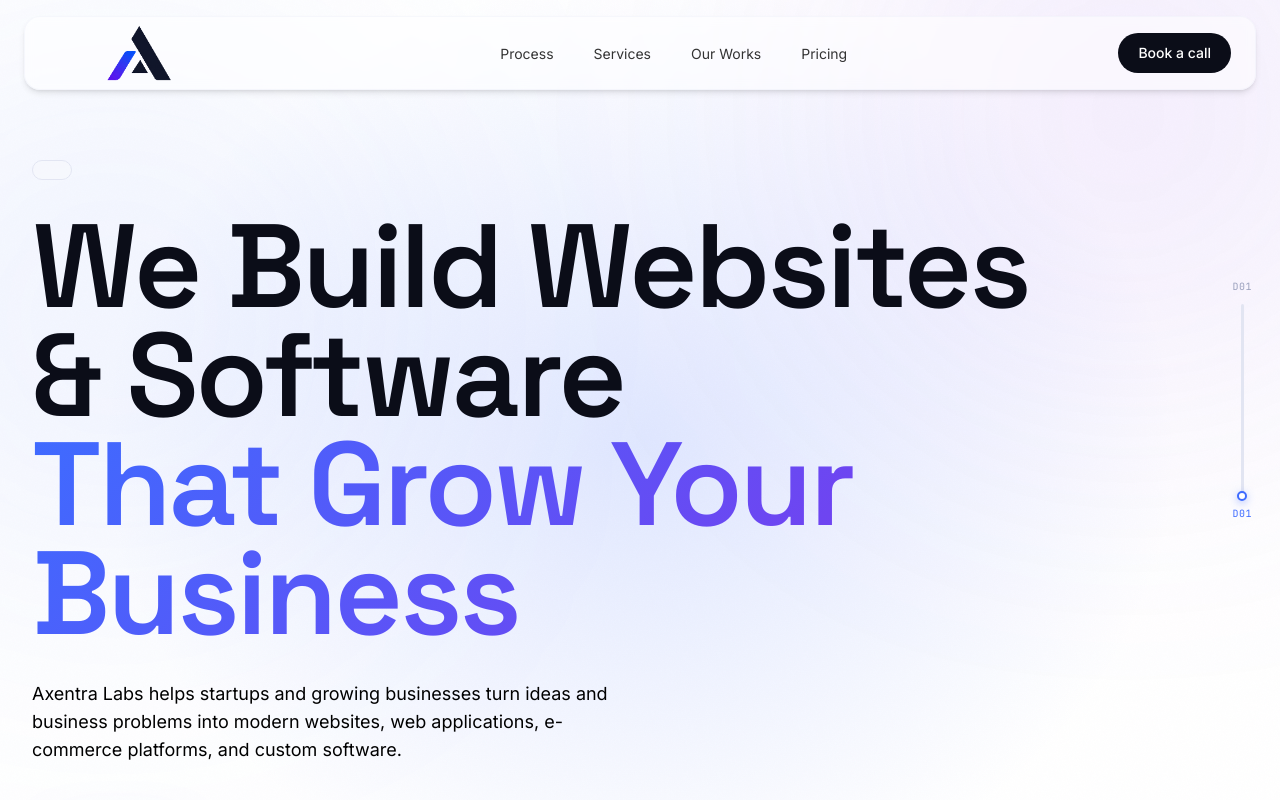
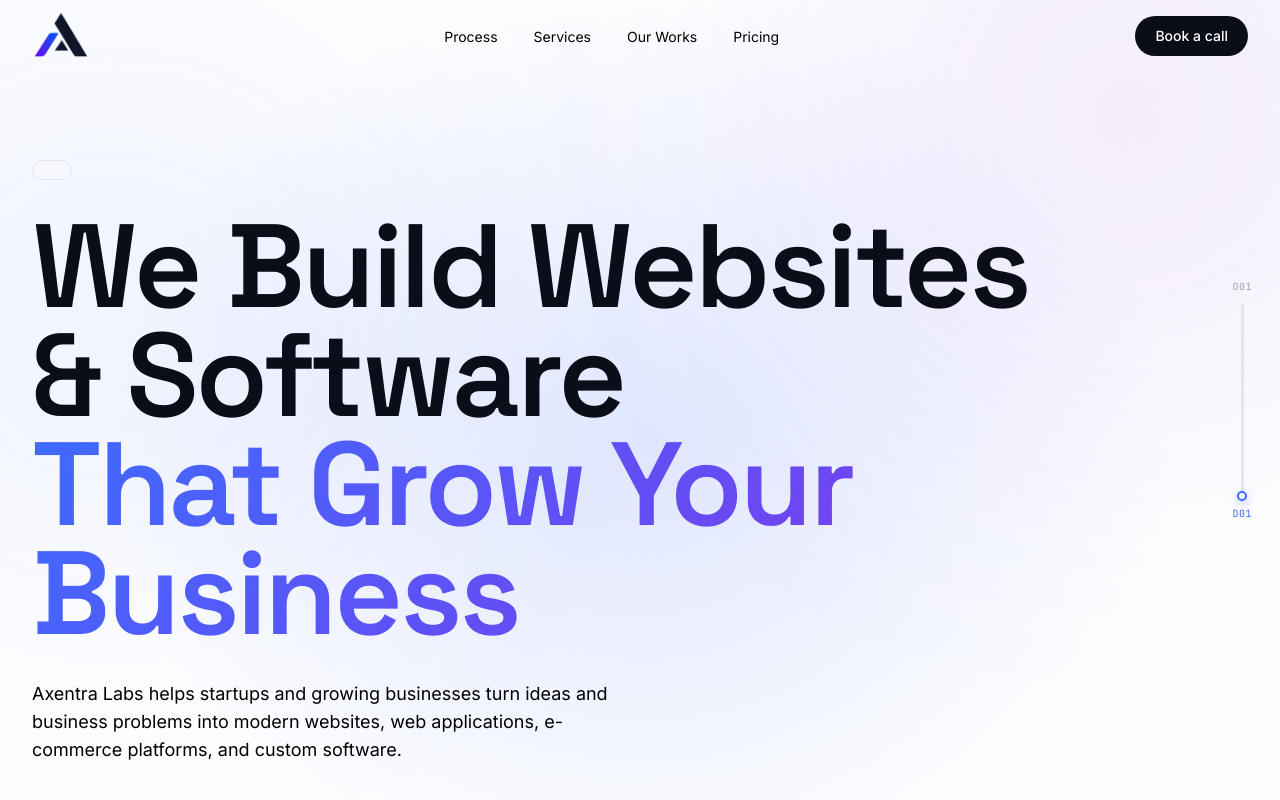
Before and after one commit to AgCode18/Axentra-Labs, a Next.js app: page / in a window 1280 px wide. Shown: the top 800 px of the page. Built offline with nearby package versions, Linux system fonts and the light colour scheme.

Commit message:
Update Navbar component with responsive design and scroll effects; modify .gitignore for Next.js build files

```diff
--- a/components/Navbar.tsx
+++ b/components/Navbar.tsx
@@ -1,3 +1,106 @@
+"use client";
+
+import { useEffect, useState } from "react";
+import { LogoFull } from "./Logo";
+
+const LINKS = [
+  { href: "#process", label: "Process" },
+  { href: "#work", label: "Services" },
+  { href: "#projects", label: "Our Works" },
+  { href: "#pricing", label: "Pricing" },
+  // { href: "#faq", label: "FAQ" },
+];
+
+export function Navbar() {
+  const [scrolled, setScrolled] = useState(false);
+  const [open, setOpen] = useState(false);
+
+  useEffect(() => {
+    const onScroll = () => setScrolled(window.scrollY > 12);
+    onScroll();
+    window.addEventListener("scroll", onScroll, { passive: true });
+    return () => window.removeEventListener("scroll", onScroll);
+  }, []);
+
+  return (
+    <header
+      className={`fixed top-0 inset-x-0 z-50 transition-all duration-300 ${
+        scrolled ? "bg-ink/85 backdrop-blur-sm border-b border-line-soft" : "bg-transparent border-b border-transparent"
+      }`}
+    >
+      <nav className="max-w-7xl mx-auto px-5 md:px-8 h-16 md:h-[72px] flex items-center justify-between">
+        <a href="#home" aria-label="Axxentra Labs home" className="group">
+          <LogoFull className="h-12 w-14 transition-transform duration-300 group-hover:scale-[1.04]" />
+        </a>
+
+        <ul className="hidden md:flex items-center gap-9">
+          {LINKS.map((l) => (
+            <li key={l.href}>
+              <a
+                href={l.href}
+                className="link-underline text-sm text-black hover:text-gray-800 transition-colors pb-0.5"
+              >
+                {l.label}
+              </a>
+            </li>
+          ))}
+        </ul>
+
+        <div className="hidden md:block">
+          <a
+            href="#contact"
+            className="inline-flex items-center gap-2 rounded-full bg-fog text-white text-sm font-medium px-5 py-2.5 transition-all duration-300 hover:shadow-[0_8px_24px_-6px_rgba(11,13,24,0.4)] hover:-translate-y-0.5 active:translate-y-0"
+          >
+            Book a call
+          </a>
+        </div>
+
+        <button
+          onClick={() => setOpen((v) => !v)}
+          className="md:hidden text-fog p-2 -mr-2"
+          aria-label="Toggle menu"
+          aria-expanded={open}
+        >
+          <svg width="22" height="22" viewBox="0 0 22 22" fill="none">
+            {open ? (
+              <path d="M5 5L17 17M17 5L5 17" stroke="currentColor" strokeWidth="1.6" strokeLinecap="round" />
+            ) : (
+              <>
+                <path d="M3 6H19" stroke="currentColor" strokeWidth="1.6" strokeLinecap="round" />
+                <path d="M3 11H19" stroke="currentColor" strokeWidth="1.6" strokeLinecap="round" />
+                <path d="M3 16H19" stroke="currentColor" strokeWidth="1.6" strokeLinecap="round" />
+              </>
+            )}
+          </svg>
+        </button>
+      </nav>
+
+      {open && (
+        <div className="md:hidden bg-ink border-t border-line-soft px-5 pb-6 pt-2 flex flex-col gap-1">
+          {LINKS.map((l) => (
+            <a
+              key={l.href}
+              href={l.href}
+              onClick={() => setOpen(false)}
+              className="py-3 text-base text-muted hover:text-fog hover:pl-1.5 transition-all duration-200 border-b border-line-soft/60"
+            >
+              {l.label}
+            </a>
+          ))}
+          <a
+            href="#contact"
+            onClick={() => setOpen(false)}
+            className="mt-4 text-center rounded-full bg-fog text-white text-sm font-medium px-5 py-3 transition-transform active:scale-95"
+          >
+            Book a call
+          </a>
+        </div>
+      )}
+    </header>
+  );
+}
+
+
 // "use client";
 
 // import { useEffect, useState } from "react";
@@ -24,21 +127,29 @@
 
 //   return (
 //     <header
-//       className={`fixed top-0 inset-x-0 z-50 transition-all duration-300 ${
-//         scrolled ? "bg-ink/85 backdrop-blur-sm border-b border-line-soft" : "bg-transparent border-b border-transparent"
+//       className={`fixed top-3 sm:top-4 inset-x-0 z-50 transition-all duration-300 mx-3 sm:mx-6 rounded-2xl ${
+//         scrolled
+//           ? "bg-ink/85 backdrop-blur-md border border-line-soft shadow-xl"
+//           : "bg-ink/50 backdrop-blur-sm border border-line-soft/40 shadow-md"
 //       }`}
 //     >
-//       <nav className="max-w-7xl mx-auto px-5 md:px-8 h-16 md:h-[72px] flex items-center justify-between">
-//         <a href="#home" aria-label="Axxentra Labs home" className="group">
+//       <nav className="max-w-7xl mx-auto px-4 sm:px-6 h-16 md:h-[72px] flex items-center justify-between">
+//         {/* Logo – explicitly on the left */}
+//         <a
+//           href="#home"
+//           aria-label="Axxentra Labs home"
+//           className="group flex-shrink-0"
+//         >
 //           <LogoFull className="transition-transform duration-300 group-hover:scale-[1.04]" />
 //         </a>
 
-//         <ul className="hidden md:flex items-center gap-9">
+//         {/* Desktop nav links – centered */}
+//         <ul className="hidden md:flex items-center gap-8 lg:gap-10">
 //           {LINKS.map((l) => (
 //             <li key={l.href}>
 //               <a
 //                 href={l.href}
-//                 className="link-underline text-sm text-black hover:text-gray-800 transition-colors pb-0.5"
+//                 className="link-underline text-sm text-black/80 hover:text-black transition-colors pb-0.5"
 //               >
 //                 {l.label}
 //               </a>
@@ -46,6 +157,7 @@
 //           ))}
 //         </ul>
 
+//         {/* Desktop CTA */}
 //         <div className="hidden md:block">
 //           <a
 //             href="#contact"
@@ -55,6 +167,7 @@
 //           </a>
 //         </div>
 
+//         {/* Mobile menu toggle */}
 //         <button
 //           onClick={() => setOpen((v) => !v)}
 //           className="md:hidden text-fog p-2 -mr-2"
@@ -63,26 +176,47 @@
 //         >
 //           <svg width="22" height="22" viewBox="0 0 22 22" fill="none">
 //             {open ? (
-//               <path d="M5 5L17 17M17 5L5 17" stroke="currentColor" strokeWidth="1.6" strokeLinecap="round" />
+//               <path
+//                 d="M5 5L17 17M17 5L5 17"
+//                 stroke="currentColor"
+//                 strokeWidth="1.6"
+//                 strokeLinecap="round"
+//               />
 //             ) : (
 //               <>
-//                 <path d="M3 6H19" stroke="currentColor" strokeWidth="1.6" strokeLinecap="round" />
-//                 <path d="M3 11H19" stroke="currentColor" strokeWidth="1.6" strokeLinecap="round" />
-//                 <path d="M3 16H19" stroke="currentColor" strokeWidth="1.6" strokeLinecap="round" />
+//                 <path
+//                   d="M3 6H19"
+//                   stroke="currentColor"
+//                   strokeWidth="1.6"
+//                   strokeLinecap="round"
+//                 />
+//                 <path
+//                   d="M3 11H19"
+//                   stroke="currentColor"
+//                   strokeWidth="1.6"
+//                   strokeLinecap="round"
+//                 />
+//                 <path
+//                   d="M3 16H19"
+//                   stroke="currentColor"
+//                   strokeWidth="1.6"
+//                   strokeLinecap="round"
+//                 />
 //               </>
 //             )}
 //           </svg>
 //         </button>
 //       </nav>
 
+//       {/* Mobile menu dropdown – rounded bottom to match header */}
 //       {open && (
-//         <div className="md:hidden bg-ink border-t border-line-soft px-5 pb-6 pt-2 flex flex-col gap-1">
+//         <div className="md:hidden bg-ink/95 backdrop-blur-sm border-t border-line-soft/60 px-5 pb-6 pt-2 flex flex-col gap-1 rounded-b-2xl">
 //           {LINKS.map((l) => (
 //             <a
 //               key={l.href}
 //               href={l.href}
 //               onClick={() => setOpen(false)}
-//               className="py-3 text-base text-muted hover:text-fog hover:pl-1.5 transition-all duration-200 border-b border-line-soft/60"
+//               className="py-3 text-base text-muted hover:text-fog hover:pl-1.5 transition-all duration-200 border-b border-line-soft/40"
 //             >
 //               {l.label}
 //             </a>
@@ -99,137 +233,3 @@
 //     </header>
 //   );
 // }
-
-
-"use client";
-
-import { useEffect, useState } from "react";
-import { LogoFull } from "./Logo";
-
-const LINKS = [
-  { href: "#process", label: "Process" },
-  { href: "#work", label: "Services" },
-  { href: "#projects", label: "Our Works" },
-  { href: "#pricing", label: "Pricing" },
-  // { href: "#faq", label: "FAQ" },
-];
-
-export function Navbar() {
-  const [scrolled, setScrolled] = useState(false);
-  const [open, setOpen] = useState(false);
-
-  useEffect(() => {
-    const onScroll = () => setScrolled(window.scrollY > 12);
-    onScroll();
-    window.addEventListener("scroll", onScroll, { passive: true });
-    return () => window.removeEventListener("scroll", onScroll);
-  }, []);
-
-  return (
-    <header
-      className={`fixed top-3 sm:top-4 inset-x-0 z-50 transition-all duration-300 mx-3 sm:mx-6 rounded-2xl ${
-        scrolled
-          ? "bg-ink/85 backdrop-blur-md border border-line-soft shadow-xl"
-          : "bg-ink/50 backdrop-blur-sm border border-line-soft/40 shadow-md"
-      }`}
-    >
-      <nav className="max-w-7xl mx-auto px-4 sm:px-6 h-16 md:h-[72px] flex items-center justify-between">
-        {/* Logo – explicitly on the left */}
-        <a
-          href="#home"
-          aria-label="Axxentra Labs home"
-          className="group flex-shrink-0"
-        >
-          <LogoFull className="transition-transform duration-300 group-hover:scale-[1.04]" />
-        </a>
-
-        {/* Desktop nav links – centered */}
-        <ul className="hidden md:flex items-center gap-8 lg:gap-10">
-          {LINKS.map((l) => (
-            <li key={l.href}>
-              <a
-                href={l.href}
-                className="link-underline text-sm text-black/80 hover:text-black transition-colors pb-0.5"
-              >
-                {l.label}
-              </a>
-            </li>
-          ))}
-        </ul>
-
-        {/* Desktop CTA */}
-        <div className="hidden md:block">
-          <a
-            href="#contact"
-            className="inline-flex items-center gap-2 rounded-full bg-fog text-white text-sm font-medium px-5 py-2.5 transition-all duration-300 hover:shadow-[0_8px_24px_-6px_rgba(11,13,24,0.4)] hover:-translate-y-0.5 active:translate-y-0"
-          >
-            Book a call
-          </a>
-        </div>
-
-        {/* Mobile menu toggle */}
-        <button
-          onClick={() => setOpen((v) => !v)}
-          className="md:hidden text-fog p-2 -mr-2"
-          aria-label="Toggle menu"
-          aria-expanded={open}
-        >
-          <svg width="22" height="22" viewBox="0 0 22 22" fill="none">
-            {open ? (
-              <path
-                d="M5 5L17 17M17 5L5 17"
-                stroke="currentColor"
-                strokeWidth="1.6"
-                strokeLinecap="round"
-              />
-            ) : (
-              <>
-                <path
-                  d="M3 6H19"
-                  stroke="currentColor"
-                  strokeWidth="1.6"
-                  strokeLinecap="round"
-                />
-                <path
-                  d="M3 11H19"
-                  stroke="currentColor"
-                  strokeWidth="1.6"
-                  strokeLinecap="round"
-                />
-                <path
-                  d="M3 16H19"
-                  stroke="currentColor"
-                  strokeWidth="1.6"
-                  strokeLinecap="round"
-                />
-              </>
-            )}
-          </svg>
-        </button>
-      </nav>
-
-      {/* Mobile menu dropdown – rounded bottom to match header */}
-      {open && (
-        <div className="md:hidden bg-ink/95 backdrop-blur-sm border-t border-line-soft/60 px-5 pb-6 pt-2 flex flex-col gap-1 rounded-b-2xl">
-          {LINKS.map((l) => (
-            <a
-              key={l.href}
-              href={l.href}
-              onClick={() => setOpen(false)}
-              className="py-3 text-base text-muted hover:text-fog hover:pl-1.5 transition-all duration-200 border-b border-line-soft/40"
-            >
-              {l.label}
-            </a>
-          ))}
-          <a
-            href="#contact"
-            onClick={() => setOpen(false)}
-            className="mt-4 text-center rounded-full bg-fog text-white text-sm font-medium px-5 py-3 transition-transform active:scale-95"
-          >
-            Book a call
-          </a>
-        </div>
-      )}
-    </header>
-  );
-}
```
Also changed, not shown: public/axxe2.png, 1 other file (tests, documents, lock files or other folders).
